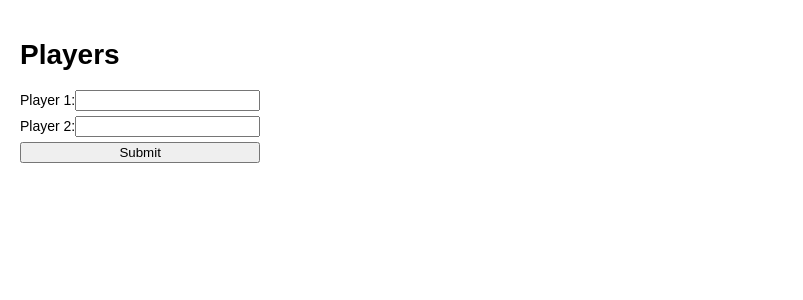
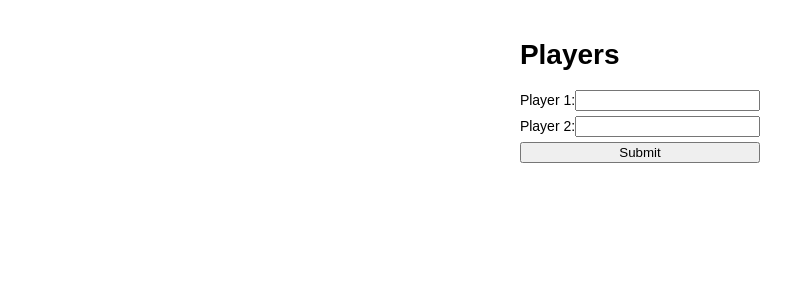
Before and after one commit to Lameck1/React_tic-tac-toe, a React (Create React App) app: page / in a window 1280 px wide. Shown: the top 300 px of the page, without its empty margins (0-803 px from the left). Built offline with nearby package versions, Linux system fonts and the light colour scheme.

Commit message:
Adjust app styling

```diff
--- a/src/index.css
+++ b/src/index.css
@@ -6,6 +6,11 @@ body {
 ol,
 ul {
   padding-left: 30px;
+}
+
+.app {
+  display: flex;
+  justify-content: center;
 }
 
 .board-row:after {
@@ -58,3 +63,8 @@ form {
 form > label {
   margin-bottom: 5px;
 }
+
+.reset-btn,
+li {
+  margin-top: 10px;
+}
```
